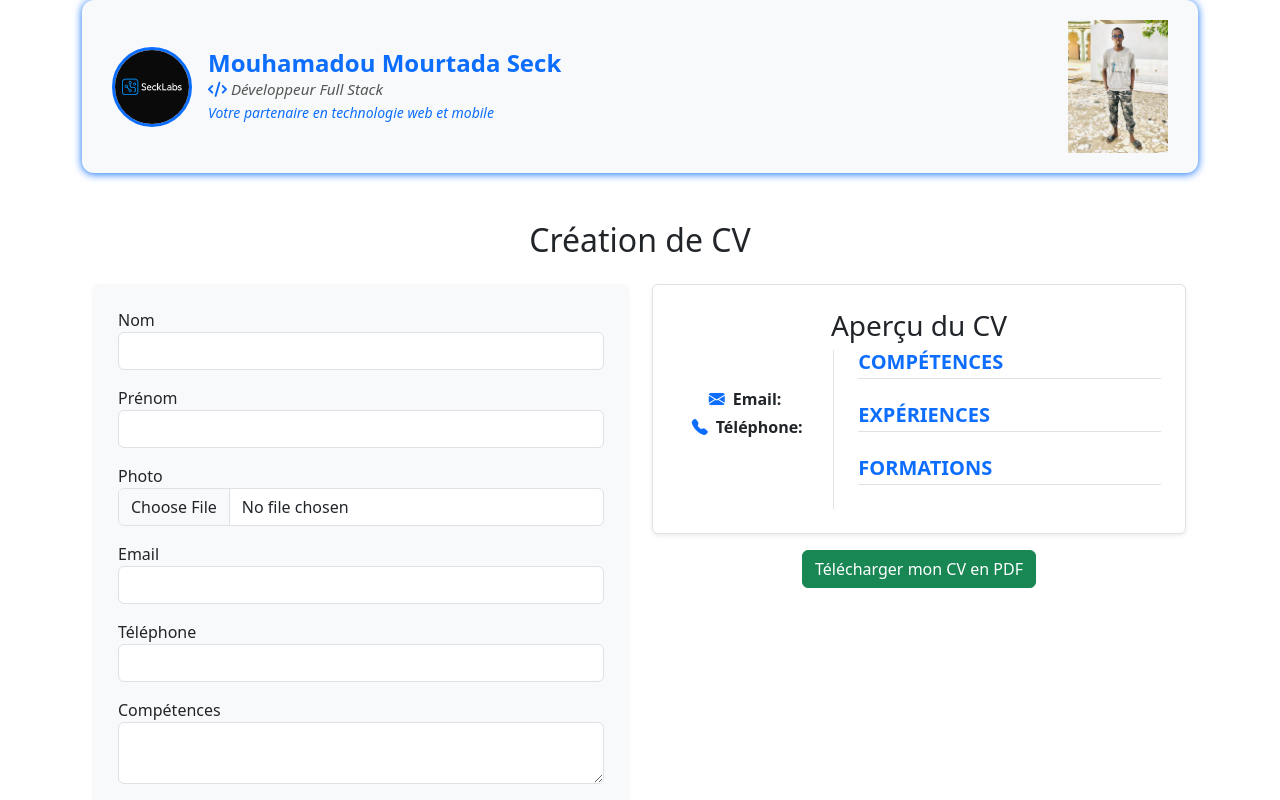
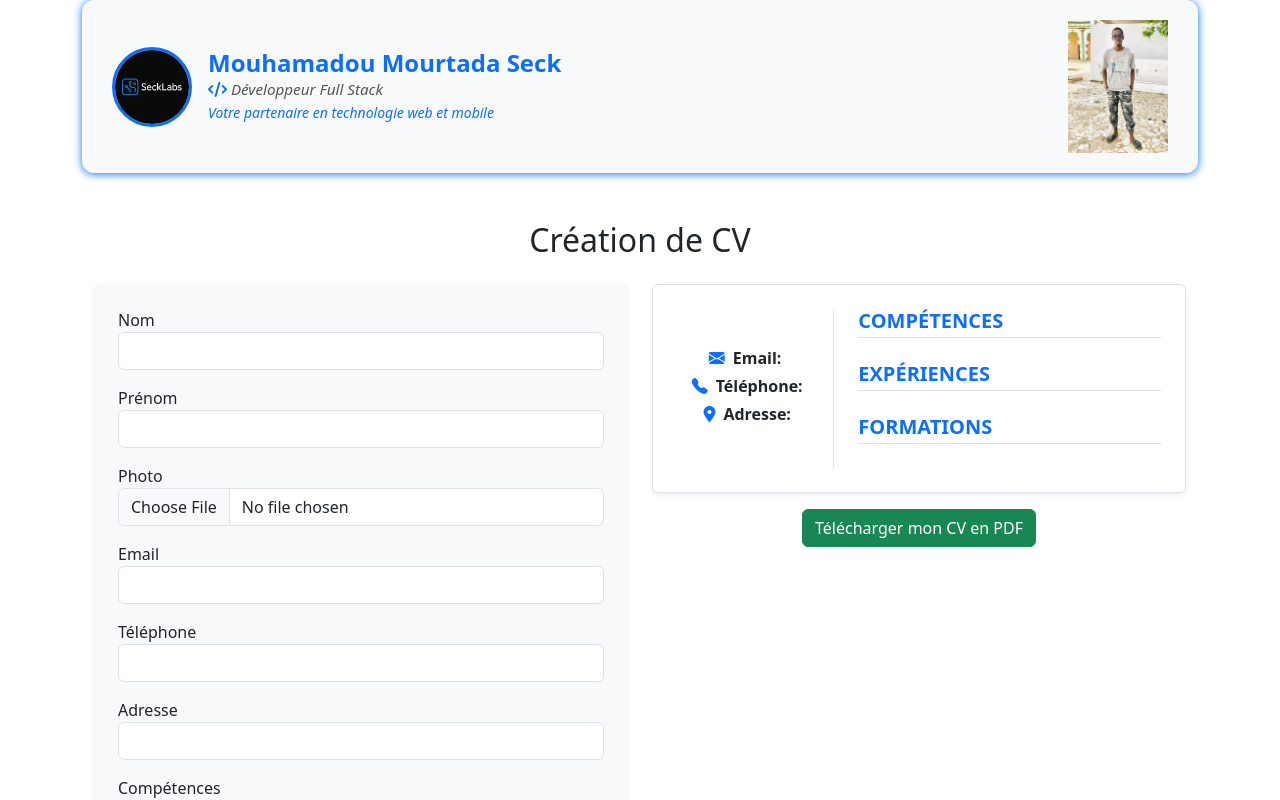
Before and after one commit to Mourtada-seck/generateurCV_React, a React (Create React App) app: page / in a window 1280 px wide. Shown: the top 800 px of the page. Built offline with nearby package versions, Linux system fonts and the light colour scheme.

Commit message:
correction

```diff
--- a/src/App.js
+++ b/src/App.js
@@ -8,6 +8,7 @@ function App() {
     <div>
       <FormulaireCV />
     </div>
+
   );
 }
 
--- a/src/components/FormulaireCV.js
+++ b/src/components/FormulaireCV.js
@@ -9,6 +9,7 @@ function FormulaireCV() {
     nom: '',
     prenom: '',
     email: '',
+    adresse: '',
     telephone: '',
     competence: '',
     experience: '',
@@ -109,12 +110,15 @@ function FormulaireCV() {
 
             <div className="mb-3">
               <label>Email</label>
-
               <input type="email" name="email" onChange={handleChange} className="form-control" required/>
             </div>
             <div className="mb-3">
               <label>Téléphone</label>
               <input type="number" name="telephone" onChange={handleChange} className="form-control" required/>
+            </div>
+            <div className="mb-3">
+              <label>Adresse</label>
+              <input type="text" name="adresse" onChange={handleChange} className="form-control" required/>
             </div>
             <div className="mb-3">
               <label>Compétences</label>
@@ -144,7 +148,7 @@ function FormulaireCV() {
         {/* Prévisualisation */}
       <div className="col-md-6">
           <div id="cv-preview" className={`border p-4 rounded shadow-sm ${getThemeClass()}`} style={{ wordWrap: 'break-word', overflowWrap: 'break-word', whiteSpace: 'pre-wrap' }}>
-              <h3 className="text-center">Aperçu du CV</h3>
+              {/* <h3 className="text-center">Aperçu du CV</h3> */}
               <div className="row">
                 {/* Colonne gauche : Photo + Infos personnelles */}
               <div className="col-md-4 text-center border-end pe-3">
@@ -158,6 +162,7 @@ function FormulaireCV() {
                 <h4 className="fw-bold">{formData.prenom} {formData.nom}</h4>
                 <p className="mb-1"><i className="bi bi-envelope-fill me-2 text-primary"></i><strong>Email:</strong> {formData.email}</p>
                 <p className="mb-1"> <i className="bi bi-telephone-fill me-2 text-primary"></i><strong>Téléphone:</strong> {formData.telephone}</p>
+                <p className="mb-1"> <i className="fa-solid fa-location-dot me-2 text-primary"></i><strong>Adresse:</strong> {formData.adresse}</p>
               </div>
 
               {/* Colonne droite : contenu du CV */}
--- a/src/components/Header.js
+++ b/src/components/Header.js
@@ -19,7 +19,7 @@ const Header = () => {
       </div>
 
       <img
-        src="/images/img3.jpeg" // ma photo
+        src="/images/img.jpeg" // ma photo
         alt="Mouhamadou Mourtada"
         className="creator-photo"
       />
```
Also changed, not shown: public/images/img.jpeg (renamed from public/images/img3.jpeg).
